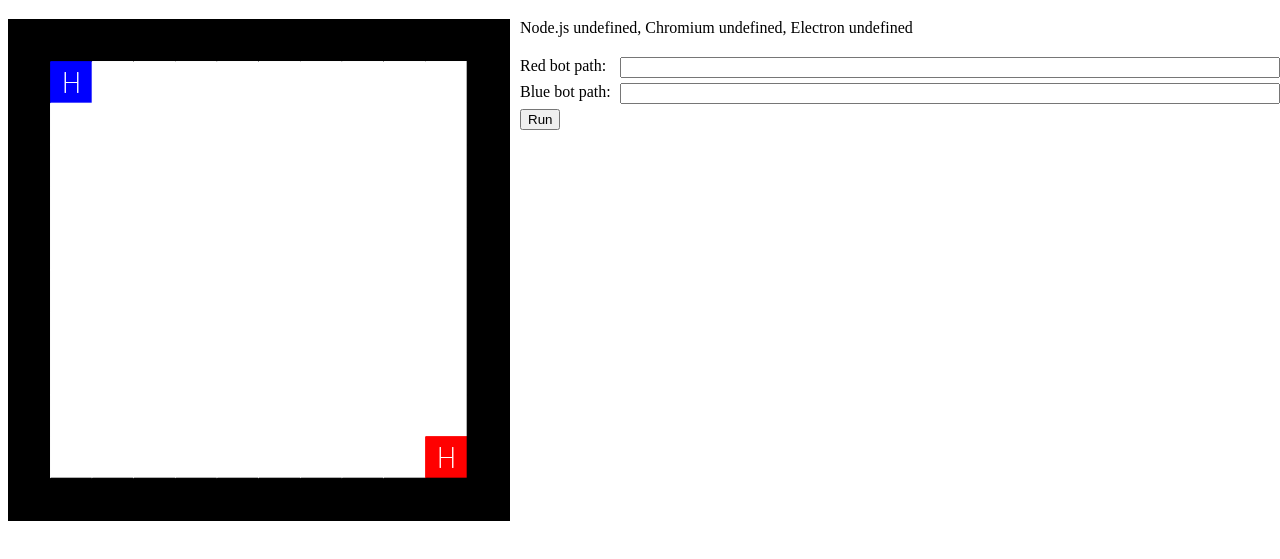
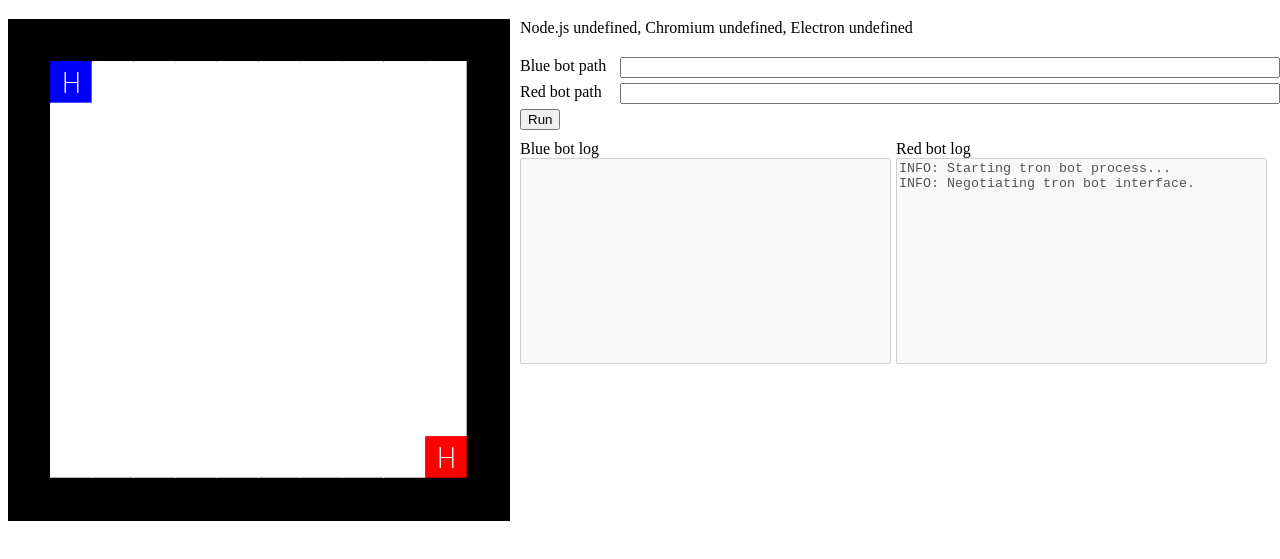
Before and after one commit to dawidkomorowski/tron-gui, an Electron app: page src/index.html in a window 1280 px wide. Shown: the part 61-620 px from the top of the page. Drawn offline with Linux system fonts and the light colour scheme; no server answers.

Commit message:
Added tron bot logging.

```diff
--- a/src/index.css
+++ b/src/index.css
@@ -24,3 +24,15 @@
     width: 100%;
     margin-bottom: 5px;
 }
+
+.tron-bot-log-container {
+    display: grid;
+    grid-template-columns: auto auto;
+    margin-top: 10px;
+}
+
+.tron-bot-log {
+    resize: none;
+    margin-right: 5px;
+    height: 200px;
+}
--- a/src/index.html
+++ b/src/index.html
@@ -27,14 +27,22 @@
 
       <div id="control-panel">
         <div class="tron-bot-path-container">
-          <label for="red-bot-path">Red bot path:</label>
+          <label for="blue-bot-path">Blue bot path</label>
+          <input type="text" id="blue-bot-path" class="tron-bot-path" />
+
+          <label for="red-bot-path">Red bot path</label>
           <input type="text" id="red-bot-path" class="tron-bot-path" />
-
-          <label for="blue-bot-path">Blue bot path: </label>
-          <input type="text" id="blue-bot-path" class="tron-bot-path" />
         </div>
 
         <button>Run</button>
+
+
+        <div class="tron-bot-log-container">
+          <label for="blue-bot-log">Blue bot log</label>
+          <label for="red-bot-log">Red bot log</label>
+          <textarea id="blue-bot-log" disabled="disabled" class="tron-bot-log"></textarea>
+          <textarea id="red-bot-log" disabled="disabled" class="tron-bot-log"></textarea>
+        </div>
       </div>
     </div>
   </div>
--- a/src/renderer.js
+++ b/src/renderer.js
@@ -16,7 +16,12 @@ let tronBoardRenderer = new TronBoardRenderer("tron-board-canvas");
 tronBoardRenderer.tronBoard = tronBoard;
 tronBoardRenderer.render();
 
-let tronBot = new TronBot("C:\\Users\\Dawid Komorowski\\source\\repos\\TbiTester\\TbiTester\\bin\\Debug\\TbiTester.exe", m => console.log(m));
+let redBotLogTextArea = document.getElementById("red-bot-log");
+let tronBot = new TronBot("C:\\Users\\Dawid Komorowski\\source\\repos\\TbiTester\\TbiTester\\bin\\Debug\\TbiTester.exe", m => {
+    redBotLogTextArea.textContent = redBotLogTextArea.textContent + m + "\n";
+    redBotLogTextArea.scrollTop = redBotLogTextArea.scrollHeight;
+});
+
 tronBot.start().then(() => {
     tronBot.stop();
 });
```
